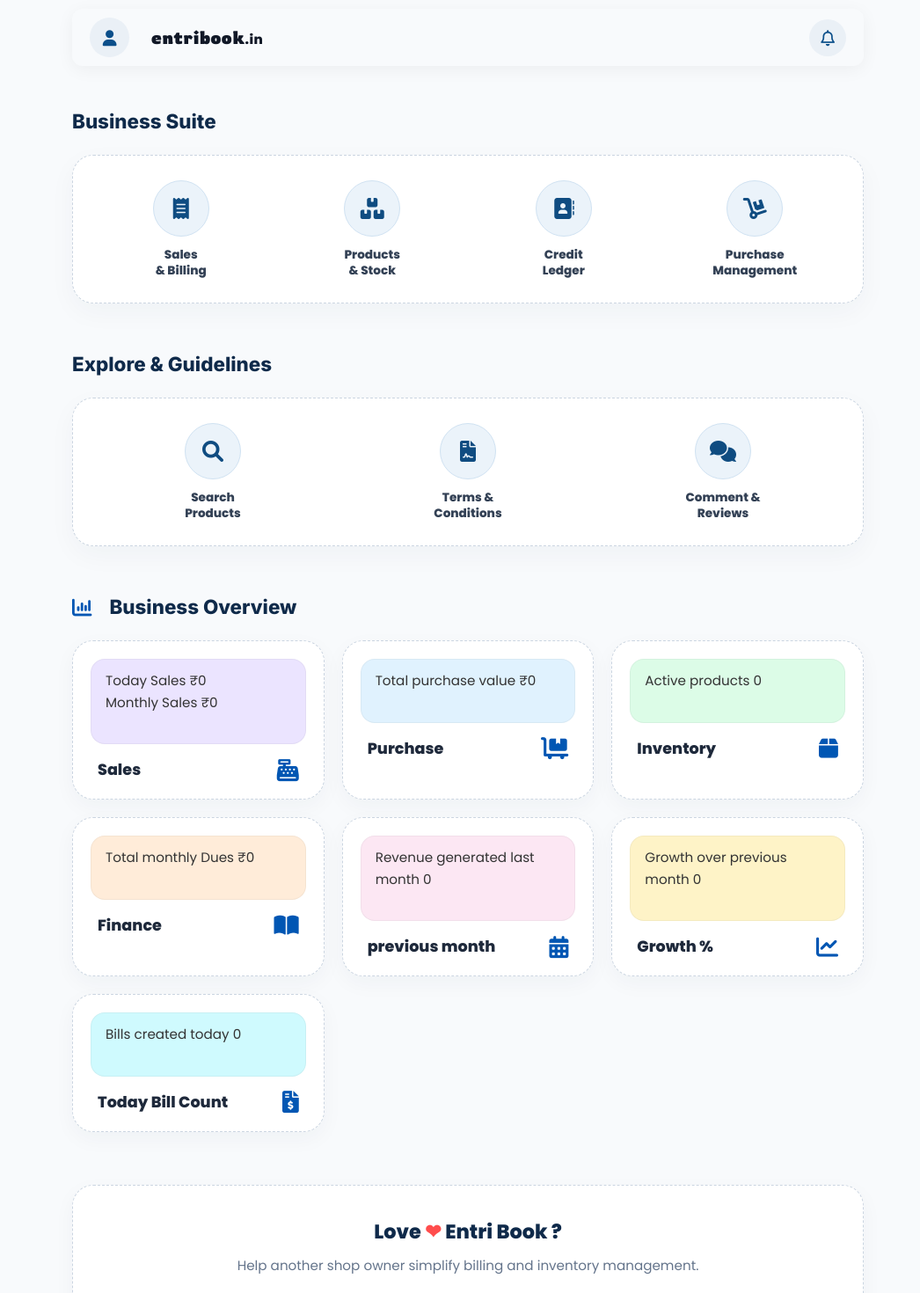
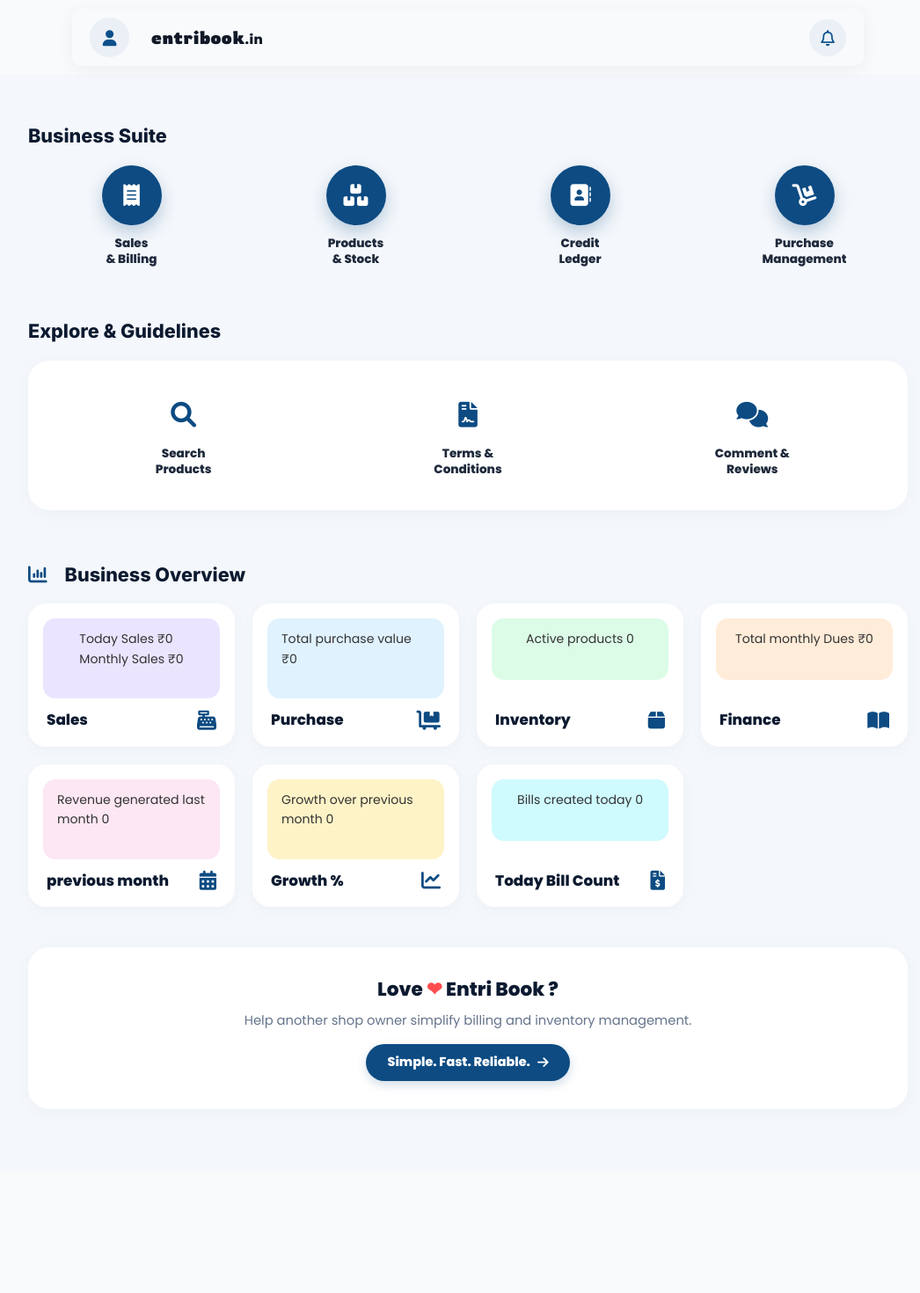
Before and after one commit to myentribook/Entri-Book, a React (Create React App) app in the folder frontend/: page / in a window 1280 px wide. Shown: the top 1470 px of the page at 88% size, without its empty margins (108-1154 px from the left). After the commit the page ends 1331 px from the top, so only its background shows below. Built offline with nearby package versions, Linux system fonts and the light colour scheme; no server answers; a web font is replaced by a local one.

Commit message:
register page correction

```diff
--- a/frontend/src/components/Home.css
+++ b/frontend/src/components/Home.css
@@ -6,8 +6,13 @@
     padding: 0;
 }
 
+body {
+    background-color: #f4f7fb;
+}
+
 .upi-title,
 .upi-btn,
+.upi-btns,
 .dashboard-grid,
 .card-wrapper,
 .refer-section {
@@ -15,45 +20,103 @@
 }
 
 .home-wrapper {
-    padding: 24px 20px 60px 20px;
+    padding: 32px 24px 60px 24px;
     display: flex;
     flex-direction: column;
     align-items: center;
     min-height: 100vh;
     width: 100%;
-    background-color: #f8fafc;
+    background-color: #f4f7fb;
     overflow-x: hidden;
 }
 
 .section-wrapper {
     width: 100%;
-    max-width: 900px;
-    margin-bottom: 40px;
+    max-width: 1000px;
+    margin-bottom: 36px;
 }
 
+/* Section Titles */
 .upi-title {
-    font-size: 1.4rem;
+    font-size: 1.35rem;
     font-weight: 800;
-    color: #0f2a4a;
-    margin-bottom: 24px;
-    margin-top: 16px;
+    color: #0c1a30;
+    margin-bottom: 20px;
     display: flex;
     align-items: center;
 }
 
-/* Grid Layouts */
+/* Section 1: Business Suite Icons */
 .upi-grid {
     display: grid;
-    grid-template-columns: repeat(auto-fit, minmax(130px, 1fr));
+    grid-template-columns: repeat(4, 1fr);
     gap: 20px;
-    background: #ffffff;
-    padding: 28px 24px;
-    border-radius: 24px;
-    border: 1px dashed #cbd5e1;
-    box-shadow: 0 10px 30px rgba(15, 42, 74, 0.04);
+    width: 100%;
 }
 
-.upi-btn,
+.upi-btn {
+    background: none;
+    border: none;
+    padding: 0;
+    cursor: pointer;
+    display: flex;
+    flex-direction: column;
+    align-items: center;
+    transition: transform 0.2s ease, opacity 0.2s ease;
+    -webkit-tap-highlight-color: transparent;
+    text-decoration: none;
+}
+
+.upi-btn:hover {
+    transform: translateY(-2px);
+}
+
+.upi-btn:active {
+    transform: scale(0.95);
+}
+
+/* Dark Blue Circle Buttons for Business Suite */
+.icon-circle {
+    width: 68px;
+    height: 68px;
+    background-color: #0d4b82;
+    color: #ffffff;
+    border-radius: 50%;
+    display: flex;
+    align-items: center;
+    justify-content: center;
+    font-size: 1.55rem;
+    margin-bottom: 12px;
+    box-shadow: 0 8px 18px rgba(13, 75, 130, 0.25);
+    transition: all 0.2s ease;
+}
+
+.upi-btn:hover .icon-circle {
+    background-color: #08345c;
+    box-shadow: 0 10px 22px rgba(13, 75, 130, 0.35);
+}
+
+.upi-label {
+    font-size: 0.85rem;
+    font-weight: 700;
+    color: #1e293b;
+    text-align: center;
+    line-height: 1.3;
+}
+
+/* Section 2: Explore Guidelines Box */
+.Explore-guidelines {
+    background: #ffffff;
+    border-radius: 24px;
+    padding: 36px 24px;
+    box-shadow: 0 4px 20px rgba(0, 0, 0, 0.03);
+    border: 1px solid #ffffff;
+}
+
+.Explore-guidelines .upi-grid {
+    grid-template-columns: repeat(3, 1fr);
+}
+
 .upi-btns {
     background: none;
     border: none;
@@ -62,117 +125,104 @@
     display: flex;
     flex-direction: column;
     align-items: center;
-    transition: all 0.2s ease;
+    transition: transform 0.2s ease;
     -webkit-tap-highlight-color: transparent;
     text-decoration: none;
 }
 
-.upi-btn:hover,
 .upi-btns:hover {
-    transform: translateY(-3px);
+    transform: translateY(-2px);
 }
 
-.upi-btn:active,
-.upi-btns:active {
-    transform: scale(0.95);
-    opacity: 0.8;
-}
-
-/* Icon Circles styled like the blue header badge in image */
-.icon-circle,
+/* Outline Icons for Explore Guidelines */
 .icon-circles {
-    width: 64px;
-    height: 64px;
-    background-color: #ebf3fa;
-    color: #0f4c81;
-    border-radius: 50%;
+    width: 50px;
+    height: 50px;
+    color: #0d4b82;
     display: flex;
     align-items: center;
     justify-content: center;
-    font-size: 1.5rem;
-    margin-bottom: 12px;
+    font-size: 1.8rem;
+    margin-bottom: 10px;
     transition: all 0.2s ease;
-    border: 1px solid #d0e2f2;
 }
 
-.upi-btn:hover .icon-circle,
 .upi-btns:hover .icon-circles {
-    background-color: #0f4c81;
-    color: #ffffff;
+    color: #08345c;
+    transform: scale(1.08);
 }
 
-.upi-label {
-    font-size: 0.85rem;
-    font-weight: 700;
-    color: #334155;
-    text-align: center;
-    line-height: 1.3;
-}
-
-/* Explore Guidelines Container */
-.Explore-guidelines {
-    border-radius: 24px;
-}
-
-.Explore-guidelines .upi-grid {
-    border: 1px dashed #cbd5e1;
-    background: #ffffff;
-}
-
-/* Dashboard Cards */
+/* Section 3: Business Overview Cards Grid */
 .dashboard-grid {
     display: grid;
-    grid-template-columns: repeat(auto-fit, minmax(240px, 1fr));
+    grid-template-columns: repeat(4, 1fr);
     gap: 20px;
     width: 100%;
 }
 
 .card-wrapper {
     background: #ffffff;
-    padding: 20px;
-    border-radius: 24px;
-    border: 1px dashed #cbd5e1;
-    box-shadow: 0 8px 24px rgba(15, 42, 74, 0.04);
-    min-width: 0;
-    transition: all 0.2s ease;
+    padding: 16px;
+    border-radius: 20px;
+    box-shadow: 0 4px 16px rgba(0, 0, 0, 0.03);
+    border: 1px solid #ffffff;
+    display: flex;
+    flex-direction: column;
+    justify-content: space-between;
+    min-height: 140px;
+    transition: transform 0.2s ease, box-shadow 0.2s ease;
 }
 
 .card-wrapper:hover {
-    transform: translateY(-2px);
-    box-shadow: 0 12px 28px rgba(15, 42, 74, 0.07);
+    transform: translateY(-3px);
+    box-shadow: 0 8px 24px rgba(0, 0, 0, 0.06);
 }
 
 .card-content {
     padding: 16px;
-    border-radius: 16px;
-    margin-bottom: 16px;
-    border: 1px solid rgba(0, 0, 0, 0.04);
-    word-wrap: break-word;
+    border-radius: 14px;
+    margin-bottom: 12px;
+    min-height: 70px;
+    display: flex;
+    align-items: center;
 }
 
-/* Refer Section styled with soft border & theme blue button */
+.card-content p {
+    font-size: 0.88rem;
+    color: #475569;
+    line-height: 1.5;
+    font-weight: 500;
+}
+
+.card-content strong,
+.card-content b {
+    font-weight: 800;
+    color: #0f172a;
+    font-size: 1rem;
+}
+
+/* Section 4: Refer Banner */
 .refer-section {
     background: #ffffff;
-    padding: 36px 24px;
+    padding: 32px 24px;
     border-radius: 24px;
     text-align: center;
     width: 100%;
-    max-width: 900px;
-    margin: 20px auto;
-    border: 1px dashed #cbd5e1;
-    box-shadow: 0 8px 24px rgba(15, 42, 74, 0.04);
+    max-width: 1000px;
+    margin: 10px auto;
+    box-shadow: 0 4px 20px rgba(0, 0, 0, 0.03);
 }
 
 .refer-title {
-    font-size: 1.4rem;
+    font-size: 1.35rem;
     font-weight: 800;
-    color: #0f2a4a;
-    margin-bottom: 10px;
+    color: #0c1a30;
+    margin-bottom: 8px;
 }
 
 .refer-desc {
     color: #64748b;
-    font-size: 0.95rem;
+    font-size: 0.92rem;
     line-height: 1.5;
     max-width: 600px;
     margin: 0 auto 16px auto;
@@ -183,25 +233,24 @@
     display: inline-flex;
     align-items: center;
     justify-content: center;
-    margin-top: 12px;
-    padding: 12px 28px;
-    background-color: #0f4c81;
+    padding: 10px 24px;
+    background-color: #0d4b82;
     color: #ffffff;
-    border-radius: 12px;
+    border-radius: 50px;
     text-decoration: none;
     font-weight: 700;
-    font-size: 0.95rem;
+    font-size: 0.9rem;
     transition: all 0.2s ease;
-    box-shadow: 0 4px 12px rgba(15, 76, 129, 0.2);
+    box-shadow: 0 4px 12px rgba(13, 75, 130, 0.2);
 }
 
 .refer-link:hover {
-    background-color: #0a3760;
+    background-color: #08345c;
     color: #ffffff;
     transform: translateY(-1px);
 }
 
-/* Heart Popup Animation */
+/* Review Heart Popup */
 .review-upi-btn {
     position: relative;
 }
@@ -225,8 +274,8 @@
     position: absolute;
     top: -15px;
     right: 15px;
-    width: 36px;
-    height: 36px;
+    width: 32px;
+    height: 32px;
     background-color: #ffffff;
     border-radius: 50%;
     display: flex;
@@ -239,35 +288,85 @@
 }
 
 .heart-circle {
-    width: 26px;
-    height: 26px;
+    width: 24px;
+    height: 24px;
     background-color: #ff4d79;
     border-radius: 50%;
     display: flex;
     align-items: center;
     justify-content: center;
     color: white;
-    font-size: 0.8rem;
+    font-size: 0.75rem;
 }
 
-/* Mobile Responsive */
-@media (max-width: 600px) {
+/* Responsive Media Queries */
+@media (max-width: 992px) {
+    .dashboard-grid {
+        grid-template-columns: repeat(2, 1fr);
+    }
+}
+
+@media (max-width: 640px) {
+    .home-wrapper {
+        padding: 20px 16px 40px 16px;
+    }
+
     .upi-grid {
         grid-template-columns: repeat(2, 1fr);
-        gap: 16px;
-        padding: 20px 16px;
+        gap: 20px 12px;
+    }
+
+    .Explore-guidelines {
+        padding: 24px 16px;
+    }
+
+    .Explore-guidelines .upi-grid {
+        grid-template-columns: repeat(3, 1fr);
+        gap: 12px;
+    }
+
+    .icon-circle {
+        width: 58px;
+        height: 58px;
+        font-size: 1.35rem;
+    }
+
+    .icon-circles {
+        width: 42px;
+        height: 42px;
+        font-size: 1.5rem;
+    }
+
+    .upi-label {
+        font-size: 0.78rem;
     }
 
     .dashboard-grid {
-        grid-template-columns: repeat(1, 1fr);
-        gap: 16px;
+        grid-template-columns: repeat(2, 1fr) !important;
+        gap: 12px !important;
     }
 
     .card-wrapper {
-        padding: 16px;
+        padding: 12px;
+        border-radius: 16px;
     }
 
     .card-content {
-        padding: 14px;
+        padding: 12px 10px;
+        margin-bottom: 8px;
+    }
+
+    .card-content p {
+        font-size: 0.8rem;
     }
 }
+
+@media (max-width: 400px) {
+    .dashboard-grid {
+        grid-template-columns: repeat(1, 1fr) !important;
+    }
+    .Explore-guidelines .upi-grid {
+        grid-template-columns: repeat(1, 1fr);
+        gap: 20px;
+    }
+}
--- a/frontend/src/components/Home.js
+++ b/frontend/src/components/Home.js
@@ -148,18 +148,18 @@ export default function Home() {
           </div>
 
           <div className="section-wrapper">
-            <h2 className="upi-title"><i className="fa-solid fa-chart-column" style={{ color: '#0056b3', marginRight: "10px", fontWeight: 'bold' }}></i> Business Overview</h2>
+            <h2 className="upi-title"><i className="fa-solid fa-chart-column" style={{ color: '#0d4b82', marginRight: "10px", fontWeight: 'bold' }}></i> Business Overview</h2>
             <div className="dashboard-grid">
               {dashboardData.map((card, index) => (
                 <div key={index} className="card-wrapper">
                   <div className="card-content" style={{ backgroundColor: card.bg }}>
-                    <p style={{ fontSize: "0.95rem", color: "#333", lineHeight: "1.6", whiteSpace: "pre-line" }}>
+                    <p style={{ color: "#333", lineHeight: "1.6", whiteSpace: "pre-line" }}>
                       {card.text}
                     </p>
                   </div>
-                  <div style={{ display: "flex", justifyContent: "space-between", alignItems: "center", padding: "0 8px" }}>
-                    <span style={{ fontWeight: 700, fontSize: "1.1rem" }}>{card.title}</span>
-                    <i className={`fa-solid ${card.icon}`} style={{ fontSize: "25px", color: "#0056b3" }}></i>
+                  <div style={{ display: "flex", justifyContent: "space-between", alignItems: "center", padding: "0 4px" }}>
+                    <span style={{ fontWeight: 700, fontSize: "1.05rem", color: "#0c1a30" }}>{card.title}</span>
+                    <i className={`fa-solid ${card.icon}`} style={{ fontSize: "22px", color: "#0d4b82" }}></i>
                   </div>
                 </div>
               ))}
```
